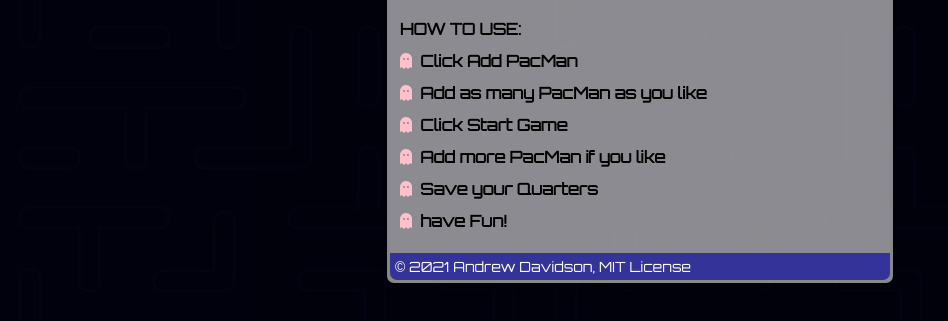
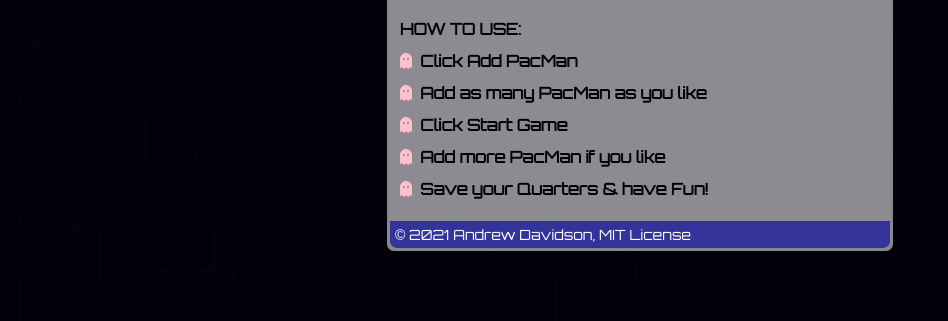
Before and after one commit to ajdavidson/pacmen, a plain HTML site: page index.html in a window 1280 px wide. Shown: the part 175-496 px from the top of the page, without its empty margins (0-948 px from the left). Drawn offline with Linux system fonts and the light colour scheme.

Commit message:
Improve modal size

```diff
--- a/index.html
+++ b/index.html
@@ -55,8 +55,7 @@
                 <li>&nbsp;Add as many PacMan as you like</li>
                 <li>&nbsp;Click Start Game</li>
                 <li>&nbsp;Add more PacMan if you like</li>
-                <li>&nbsp;Save your Quarters</li>
-                <li>&nbsp;have Fun!</li>
+                <li>&nbsp;Save your Quarters & have Fun!</li>
             </ul>
         </div>
         <div class="modal-footer">
--- a/modal.css
+++ b/modal.css
@@ -30,7 +30,7 @@
     border-radius: 7px;
     /*width: 80%;*/
     width: 500px; /* Full width */
-    height: 352px; /* Full height */
+    height: 320px; /* Full height */
     box-shadow: 0 4px 8px 0 rgba(0, 0, 0, 0.2), 0 6px 20px 0 rgba(0, 0, 0, 0.19);
     -webkit-animation-name: animatetop;
     -webkit-animation-duration: 0.4s;
--- a/pacmen.js
+++ b/pacmen.js
@@ -27,10 +27,10 @@
   newimg.src = './images/PacMan1.png';
   newimg.width = 100;
 
-  // TODO: set position here
+  // set position here
         newimg.style.left = position.x;
         newimg.style.top = position.y;
-  // TODO add new Child image to game
+  // add new Child image to game
 
         game.appendChild(newimg);
 
@@ -56,7 +56,7 @@
 }
 
 function checkCollisions(item) {
-  // TODO: detect collision with all walls and make pacman bounce
+  // detect collision with all walls and make pacman bounce
           if (item.position.x + item.velocity.x + item.newimg.width > window.innerWidth ||
             item.position.x + item.velocity.x < 0) item.velocity.x = -item.velocity.x;
         if (item.position.y + item.velocity.y + item.newimg.height > window.innerHeight ||
@@ -66,8 +66,3 @@
 function makeOne() {
   pacMen.push(makePac()); // add a new PacMan
 }
-
-//don't change this line
-if (typeof module !== 'undefined') {
-  module.exports = { checkCollisions, update, pacMen };
-}
```
